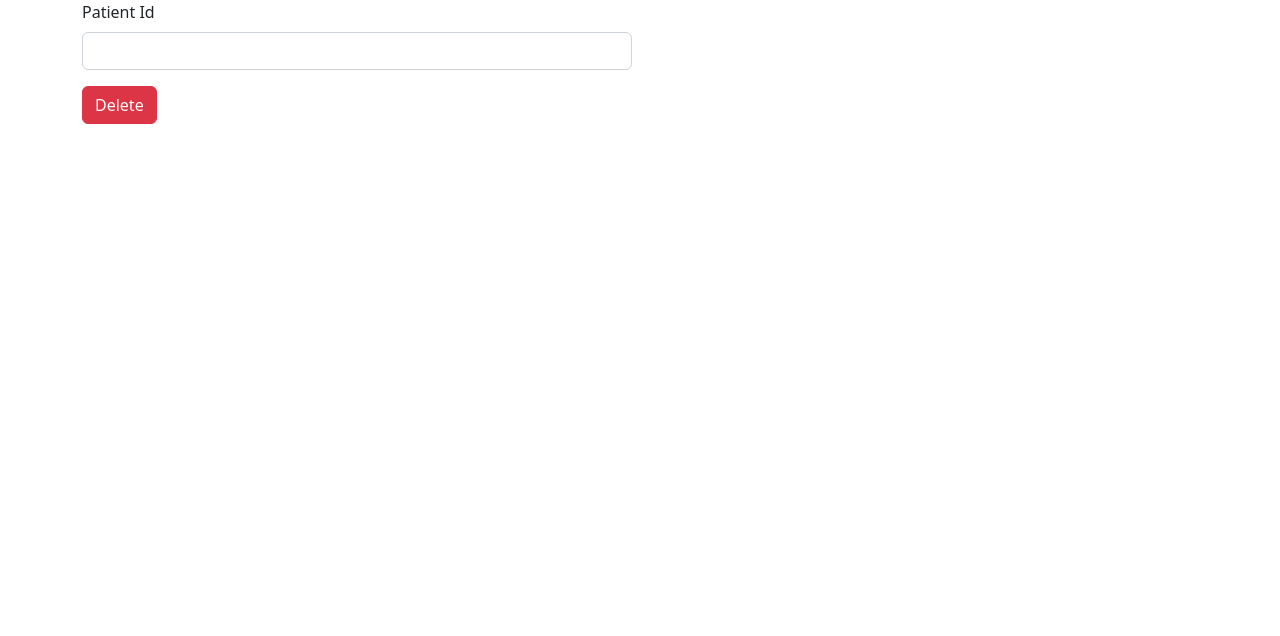
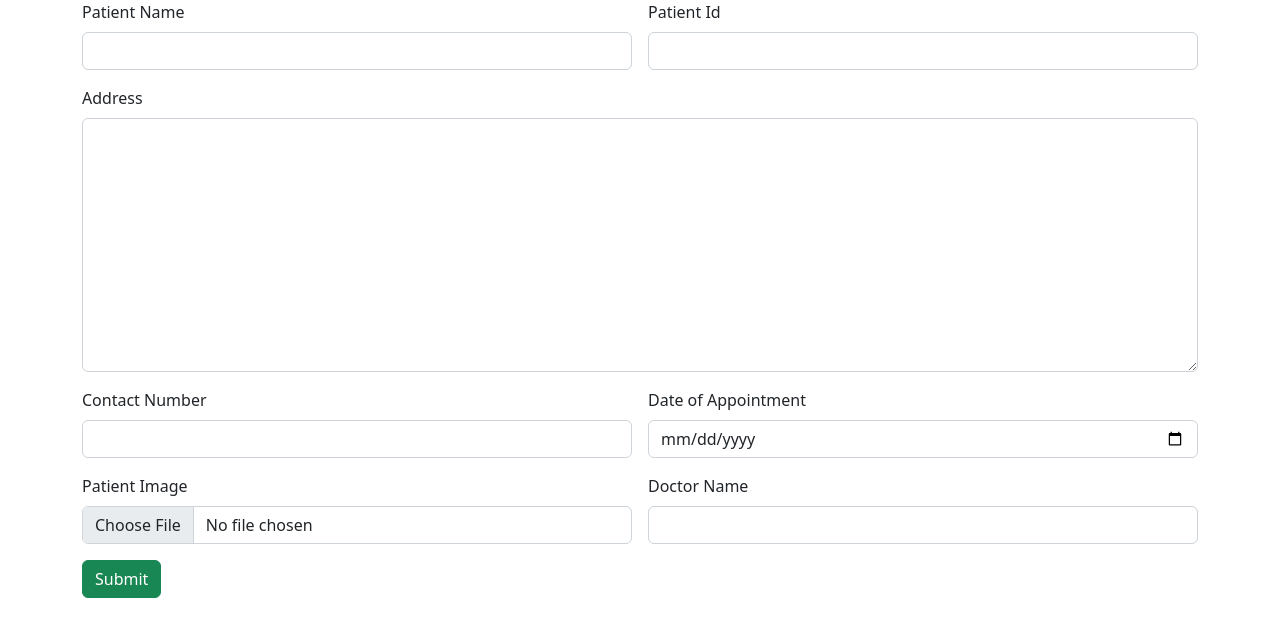
Before and after one commit to Amirthamlalas/HospitalAppAngular, an Angular app: page / in a window 1280 px wide. Shown: the top 636 px of the page. Built offline with nearby package versions, Linux system fonts and the light colour scheme.

Commit message:
added routing

```diff
--- a/src/app/app.component.html
+++ b/src/app/app.component.html
@@ -1,3 +1,2 @@
 
-<app-patient-delete></app-patient-delete>
 <router-outlet></router-outlet>
--- a/src/app/app.module.ts
+++ b/src/app/app.module.ts
@@ -1,4 +1,4 @@
-import { NgModule } from '@angular/core';
+import { Component, NgModule } from '@angular/core';
 import { BrowserModule } from '@angular/platform-browser';
 
 import { AppRoutingModule } from './app-routing.module';
@@ -7,7 +7,25 @@ import { PatientEntryComponent } from './patient-entry/patient-entry.component';
 
 import { PatientSearchComponent } from './patient-search/patient-search.component';
 import { PatientDeleteComponent } from './patient-delete/patient-delete.component';
+import { Route, RouterModule, Routes } from '@angular/router';
 
+
+const myRoute:Routes = [
+{
+  path :"",
+  component : PatientEntryComponent
+
+},
+{
+  path :"search",
+  component : PatientSearchComponent
+},
+{
+  path :"delete",
+  component : PatientDeleteComponent
+}
+
+]
 @NgModule({
   declarations: [
     AppComponent,
@@ -18,7 +36,8 @@ import { PatientDeleteComponent } from './patient-delete/patient-delete.componen
   ],
   imports: [
     BrowserModule,
-    AppRoutingModule
+    AppRoutingModule,
+    RouterModule.forRoot(myRoute)
   ],
   providers: [],
   bootstrap: [AppComponent]
```
